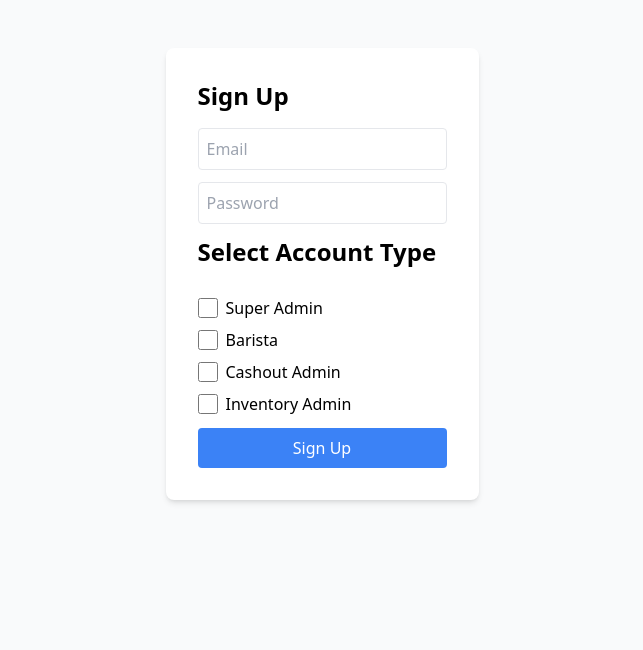
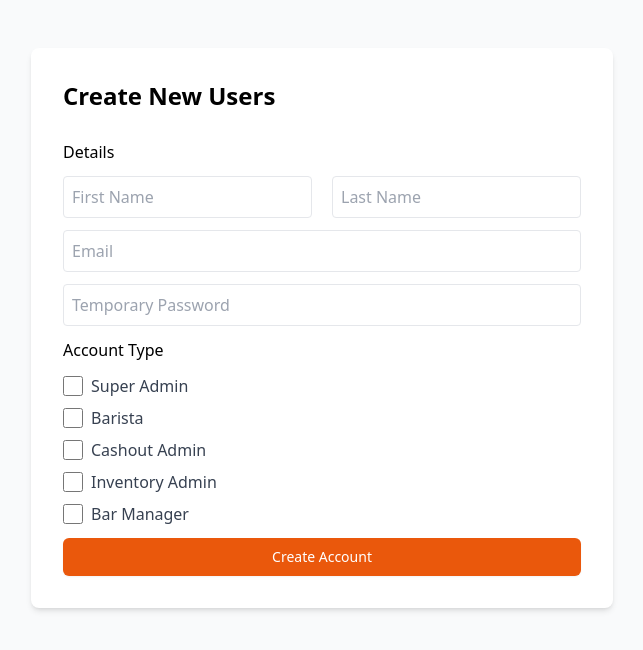
Before and after one commit to NathanRomasanta/cheers-react, a Next.js app: page /admin/create-users in a window 1280 px wide. Shown: the top 650 px of the page, without its empty margins (318-961 px from the left). Built offline with nearby package versions, Linux system fonts and the light colour scheme; no server answers.

Commit message:
Refactor user authentication and account management in admin panel and login page

```diff
--- a/app/_utils/AuthContext.js
+++ b/app/_utils/AuthContext.js
@@ -22,12 +22,12 @@ export default function AuthProvider({ children }) {
 
       if (user) {
         try {
-          const userDocRef = doc(db, "users", user.uid);
+          const userDocRef = doc(db, "Accounts", user.email);
           const userDoc = await getDoc(userDocRef);
 
           if (userDoc.exists()) {
             const userData = userDoc.data();
-            setIsAdmin(userData.isAdmin === true);
+            setIsAdmin(userData.accountType === "Super Admin");
           } else {
             setIsAdmin(false);
           }
--- a/app/admin/create-users/page.js
+++ b/app/admin/create-users/page.js
@@ -1,28 +1,58 @@
 "use client";
 
-import { useState } from "react";
-import { getAuth, createUserWithEmailAndPassword } from "firebase/auth";
+import { use, useState, useRef } from "react";
+import {
+  getAuth,
+  createUserWithEmailAndPassword,
+  signOut,
+} from "firebase/auth";
 import { app } from "/app/_utils/Firebase"; // Ensure you have firebaseConfig.js setup
-
+import { db } from "/app/_utils/Firebase";
+import { collection, getDocs, doc, setDoc } from "firebase/firestore";
+import { Toast } from "primereact/toast";
+import "primereact/resources/themes/lara-light-indigo/theme.css"; // theme
+import "primereact/resources/primereact.min.css"; // core css
+import "primeicons/primeicons.css";
+import { useRouter } from "next/navigation";
 export default function CreateUsers() {
   const options = [
     "Super Admin",
     "Barista",
     "Cashout Admin",
     "Inventory Admin",
+    "Bar Manager",
   ];
   const auth = getAuth(app);
   const [email, setEmail] = useState("");
   const [password, setPassword] = useState("");
   const [error, setError] = useState("");
   const [success, setSuccess] = useState("");
+  const [firstName, setFirstName] = useState("");
+  const [lastName, setLastName] = useState("");
   const [isModalOpen, setIsModalOpen] = useState(false);
   const [accountType, setaAccountType] = useState(null);
+  const toast = useRef(null);
+  const router = useRouter();
 
   const handleSelect = (option) => {
     setaAccountType(option);
   };
+
+  const handleCloseModal = () => {
+    setIsModalOpen(false);
+  };
+  const handleCreateClick = (item) => {
+    setIsModalOpen(true);
+  };
   const handleSignup = async (e) => {
+    if (email == "" || password == "" || firstName == "" || lastName == "") {
+      toast.current.show({
+        severity: "error",
+        summary: "Error",
+        detail: "Please fill in all fields",
+        life: 3000,
+      });
+    } else {
       e.preventDefault();
       setError("");
       setSuccess("");
@@ -32,44 +62,102 @@ export default function CreateUsers() {
           email,
           password
         );
+
+        const userRef = doc(db, "Accounts", email);
+
+        // Prepare data object
+        const userData = {
+          firstName: firstName,
+          lastName: lastName,
+          email: email,
+          password: password,
+          accountType: accountType,
+        };
+
+        const docRef = await addDoc(collection(db, "myCollection"), data);
+
+        // Save to Firestore
+        await setDoc(userRef, userData);
+
+        // Reset form
+
         setSuccess("Account created successfully!");
         setEmail("");
         setPassword("");
+        setFirstName("");
+        setLastName("");
+        setaAccountType("");
+
+        toast.current.show({
+          severity: "success",
+          summary: "Success",
+          detail: "Successfully made a new user",
+          life: 3000,
+        });
+
+        await signOut(auth);
+        router.push("/login");
       } catch (err) {
         setError(err.message);
+        toast.current.show({
+          severity: "error",
+          summary: "Error",
+          detail: err.message,
+          life: 3000,
+        });
+      }
     }
   };
 
   return (
     <div className="min-h-screen bg-gray-50 py-12 px-4 h-100 w-100">
       <div className="w-max mx-auto bg-white p-8 rounded-lg shadow-md">
-        <h1 className="text-2xl font-bold mb-4 text-black">Sign Up</h1>
-        <form onSubmit={handleSignup} className="flex flex-col gap-3 w-2xl">
+        <Toast ref={toast} />
+        <h1 className="text-2xl font-bold mb-4 text-black">Create New Users</h1>
+        <div className="flex flex-col gap-3 w-2xl">
+          <div className="flex-row space-x-5"></div>
+          <label className="text-black">Details</label>
+          <div className="flex-row space-x-5">
+            <input
+              type="text"
+              placeholder="First Name"
+              value={firstName}
+              onChange={(e) => setFirstName(e.target.value)}
+              className="border p-2 rounded text-gray-700"
+              required
+            />
+
+            <input
+              type="text"
+              placeholder="Last Name"
+              value={lastName}
+              onChange={(e) => setLastName(e.target.value)}
+              className="border p-2 rounded  text-gray-700"
+              required
+            />
+          </div>
           <input
             type="email"
             placeholder="Email"
             value={email}
             onChange={(e) => setEmail(e.target.value)}
-            className="border p-2 rounded"
+            className="border p-2 rounded  text-gray-700"
             required
           />
           <input
-            type="password"
-            placeholder="Password"
+            placeholder="Temporary Password"
             value={password}
             onChange={(e) => setPassword(e.target.value)}
-            className="border p-2 rounded"
+            className="border p-2 rounded  text-gray-700"
             required
           />
 
-          <h2 className="text-2xl font-bold mb-4 text-black">
-            Select Account Type
-          </h2>
+          <label className="text-black">Account Type</label>
           <div className="flex flex-col gap-2">
             {options.map((option, index) => (
               <label
                 key={index}
-                className="flex items-center gap-2 cursor-pointer text-black"
+                className="flex items-center gap-2 cursor-pointer text-gray-700"
               >
                 <input
                   type="checkbox"
@@ -81,73 +169,48 @@ export default function CreateUsers() {
               </label>
             ))}
           </div>
-          <button type="submit" className="bg-blue-500 text-white p-2 rounded">
-            Sign Up
+          <button
+            type="submit"
+            onClick={handleCreateClick}
+            className="w-full flex justify-center py-2 px-4 border border-transparent rounded-md shadow-sm text-sm font-medium text-white bg-orange-600 hover:bg-orange-700 focus:outline-none focus:ring-2 focus:ring-offset-2 focus:ring-indigo-500 disabled:opacity-50"
+          >
+            Create Account
           </button>
-        </form>
+        </div>
         {error && <p className="text-red-500 mt-2">{error}</p>}
         {success && <p className="text-green-500 mt-2">{success}</p>}
 
         {/* Edit Modal */}
-        {isModalOpen && currentItem && (
+        {isModalOpen && (
           <div className="fixed inset-0 bg-black bg-opacity-50 flex items-center justify-center p-4">
             <div className="bg-white rounded-lg w-full max-w-md p-6">
-              <h2 className="text-xl font-bold mb-4">Edit Item</h2>
+              <h2 className="text-xl font-bold mb-4 text-black">
+                Create Account?
+              </h2>
 
               <div className="mb-4">
-                <label className="block text-gray-700 mb-2" htmlFor="name">
-                  Name
-                </label>
-
-                <p className="block text-black-700 mb-2 text-xl">
-                  {currentItem.name}
+                <p className="block text-black mb-2">
+                  Creating an account logs you out of the system
+                </p>
+                <p className="block text-black mb-2 ">
+                  Are you sure you want to continue?
                 </p>
               </div>
 
-              <div className="mb-4">
-                <label className="block text-gray-700 mb-2" htmlFor="name">
-                  Item ID
-                </label>
-
-                <p className="block text-black-700 mb-2 text-xl">
-                  {currentItem.id}
-                </p>
-              </div>
-
-              <div className="mb-4">
-                <label
-                  className="block text-gray-700 mb-2"
-                  htmlFor="description"
-                >
-                  Quantity
-                </label>
-                <input
-                  id="quantity"
-                  name="quantity"
-                  value={currentItem.quantity}
-                  onChange={handleInputChange}
-                  className="w-full p-2 border rounded"
-                />
-              </div>
-
-              <div className="flex justify-end space-x-2">
+              <div className="flex space-x-5">
                 <button
+                  type="submit"
                   onClick={handleCloseModal}
-                  className="px-4 py-2 bg-gray-300 rounded hover:bg-gray-400 transition-colors"
+                  className="w-full flex justify-center py-2 px-4 border border-orange-600 rounded-md shadow-sm text-sm font-medium text-orange-600  hover:bg-orange-700 focus:outline-none focus:ring-2 focus:ring-offset-2 focus:ring-indigo-500 disabled:opacity-50"
                 >
                   Cancel
                 </button>
                 <button
-                  onClick={handleDelete}
-                  className="px-4 py-2 bg-red-500 text-white rounded hover:bg-green-600 transition-colors"
+                  type="submit"
+                  onClick={handleSignup}
+                  className="w-full flex justify-center py-2 px-4 border border-transparent rounded-md shadow-sm text-sm font-medium text-white bg-orange-600 hover:bg-orange-700 focus:outline-none focus:ring-2 focus:ring-offset-2 focus:ring-indigo-500 disabled:opacity-50"
                 >
-                  Delete
-                </button>
-                <button
-                  onClick={handleSave}
-                  className="px-4 py-2 bg-green-500 text-white rounded hover:bg-green-600 transition-colors"
-                >
-                  Save
+                  Sign Up
                 </button>
               </div>
             </div>
--- a/app/routes/AppRoutes.js
+++ b/app/routes/AppRoutes.js
@@ -33,7 +33,11 @@ const AppRoutes = () => {
         if (userSnapshot.exists()) {
           // Check if the isAdmin field is true
           const userData = userSnapshot.data();
-          setIsAdmin(userData && userData.Admin === true);
+          if (userData.accountType == "Super Admin") {
+            setIsAdmin(true);
+          } else {
+            setIsAdmin(false);
+          }
         } else {
           setIsAdmin(false);
         }
```
Also changed, not shown: app/admin/page.js (+11 -21 lines), app/login/page.js (+55 -60 lines). Lines whose indentation alone changed are shown as unchanged.
